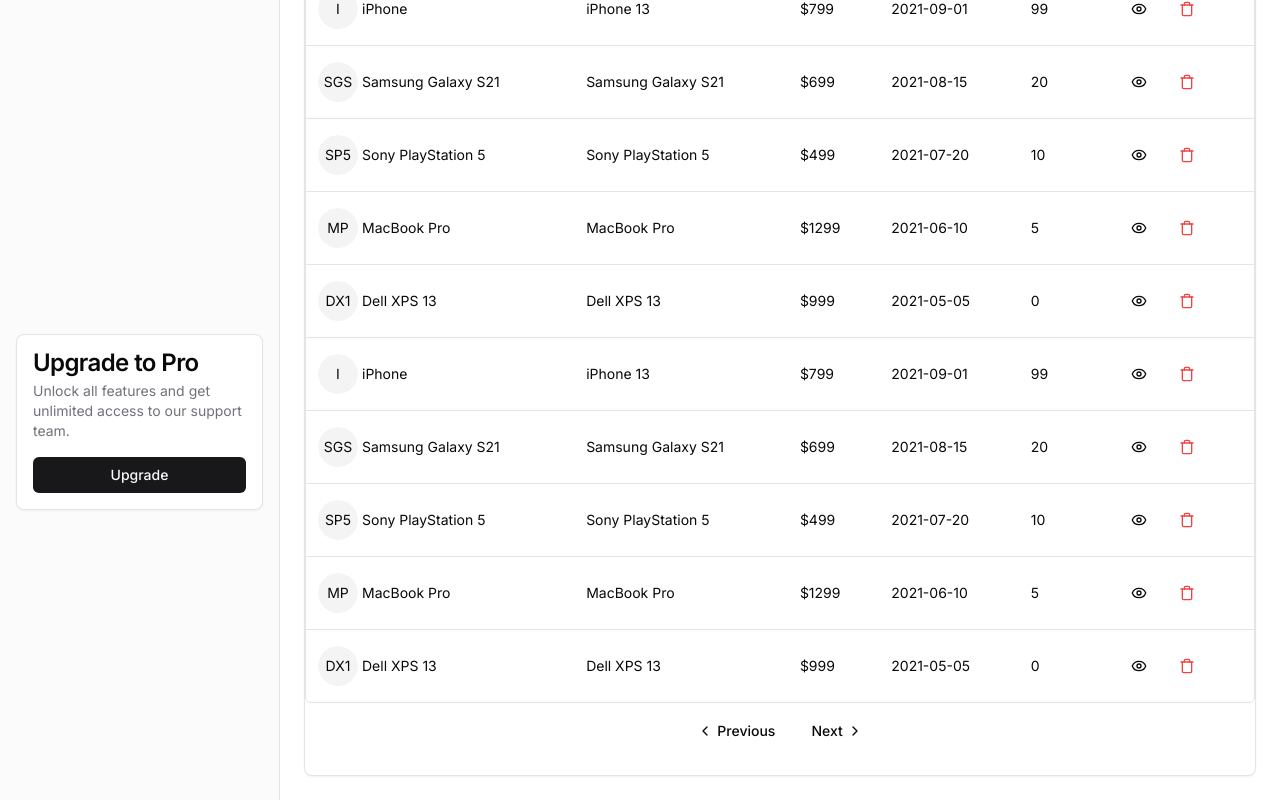
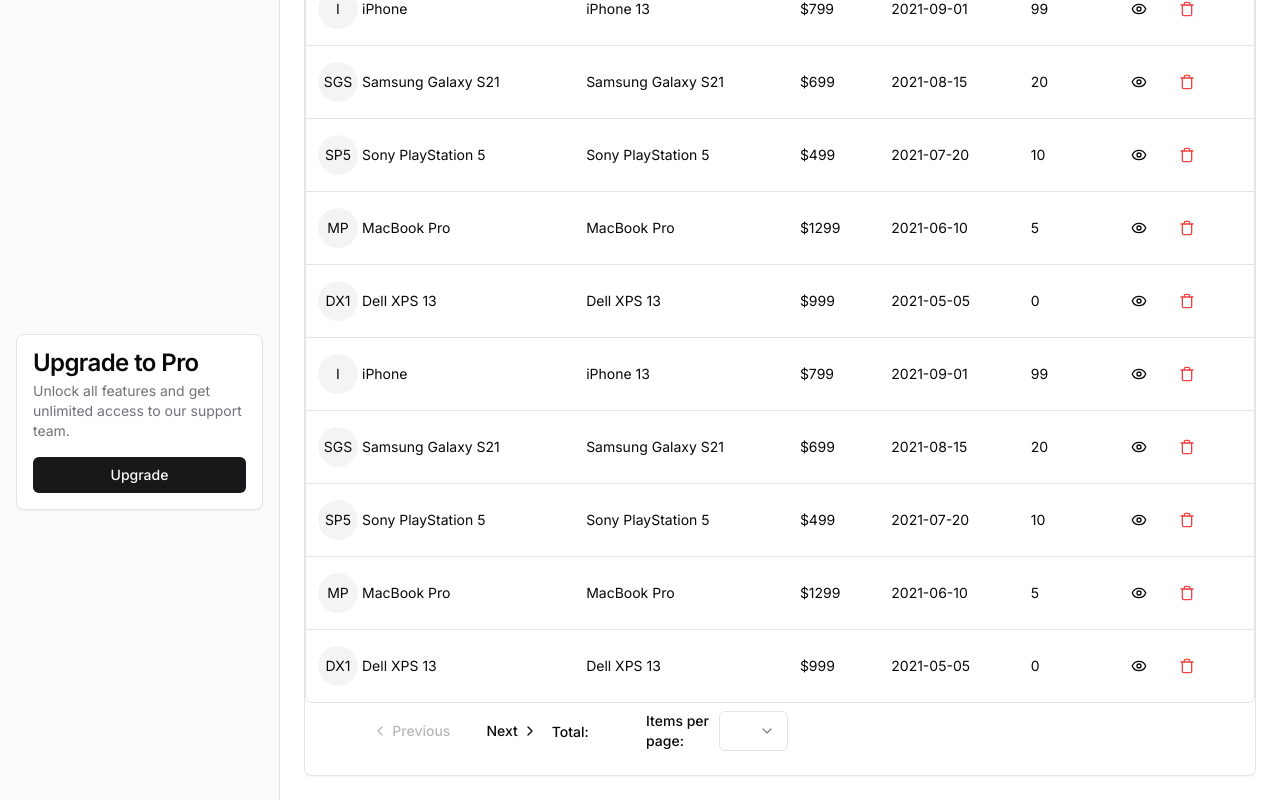
Before and after one commit to zeelmodi-simform/nextjs14-full-stack, a Next.js app: page /dashboard/products in a window 1280 px wide. Shown: the part 274-1074 px from the top of the page. Built offline with nearby package versions, Linux system fonts and the light colour scheme.

Commit message:
feat: Server side pagination added

```diff
--- a/src/app/dashboard/users/page.tsx
+++ b/src/app/dashboard/users/page.tsx
@@ -3,12 +3,11 @@ import SearchBar from "@/components/SearchBar";
 import { Button } from "@/components/ui/button";
 import UsersDataTable from "@/components/UsersDataTable";
 import { fetchUsers } from "@/lib/data";
-import { IUser } from "@/lib/types";
 import Link from "next/link";
 
 type Props = {}
 
-const UsersPage = async ({searchParams} : {searchParams: { search: string}}) => {
+const UsersPage = async ({searchParams} : {searchParams: { search: string, page: number, limit?: number}}) => {
 
   // const [search, setSearch] = useState("")
   // const [currentPage, setCurrentPage] = useState(1)
@@ -29,8 +28,10 @@ const UsersPage = async ({searchParams} : {searchParams: { search: string}}) =>
   }
 
   const searchTerm = searchParams.search || '';
+  const page = searchParams.page || 1;
+  const limit = searchParams.limit || 2;
 
-  const users: IUser[] = await fetchUsers(searchTerm);
+  const { users, totalCount } = await fetchUsers(searchTerm, page, limit);
 
   return (
     <main className="flex flex-1 flex-col gap-4 p-4 lg:gap-6 lg:p-6">
@@ -42,7 +43,7 @@ const UsersPage = async ({searchParams} : {searchParams: { search: string}}) =>
             <Button>Create New User</Button>
           </Link>
         </div>
-        <UsersDataTable users={JSON.parse(JSON.stringify(users))} />
+        <UsersDataTable users={JSON.parse(JSON.stringify(users))} totalCount={totalCount} />
       </div>
     </main>
   );
--- a/src/components/TablePagination/index.tsx
+++ b/src/components/TablePagination/index.tsx
@@ -1,45 +1,145 @@
+'use client';
 
-import { Pagination, PaginationContent, PaginationItem, PaginationLink, PaginationNext, PaginationPrevious } from "@/components/ui/pagination";
+import { Pagination, PaginationContent, PaginationItem, PaginationLink, PaginationNext, PaginationPrevious, } from "@/components/ui/pagination";
+import { Select, SelectContent, SelectItem, SelectTrigger, SelectValue } from "@/components/ui/select";
+import { usePathname, useRouter, useSearchParams } from "next/navigation";
 
 
 type Props = {
-    handlePageChange: any;
-    currentPage: number;
-    totalPages: number;
+    totalCount: number;
 }
 
 const TablePagination = ({
-    handlePageChange,
-    currentPage,
-    totalPages
+    totalCount
 }: Props
 ) => {
+
+
+    const searchParams = useSearchParams();
+    const { replace } = useRouter();
+    const pathname = usePathname()
+
+    const currentPage = parseInt(searchParams.get('page') || '1');
+    const ITEMS_PER_PAGE = parseInt(searchParams.get('limit') || '2');
+
+    const totalPages = Math.ceil(totalCount / ITEMS_PER_PAGE);
+
+
+    const params = new URLSearchParams(searchParams);
+
+    const paginationRange = () => {
+        const siblingCount = 1;
+        const totalPageNumbers = siblingCount * 1 + 5;
+
+        if (totalPageNumbers >= totalPages) {
+            return Array.from({ length: totalPages }, (_, i) => i + 1);
+        }
+
+        const leftSiblingIndex = Math.max(currentPage - siblingCount, 1);
+        const rightSiblingIndex = Math.min(currentPage + siblingCount, totalPages);
+
+        const showLeftEllipsis = leftSiblingIndex > 2;
+        const showRightEllipsis = rightSiblingIndex < totalPages - 2;
+
+        const firstPageIndex = 1;
+        const lastPageIndex = totalPages;
+
+        let pages: number[] = [];
+
+        if (!showLeftEllipsis && showRightEllipsis) {
+            let leftItemCount = 3 + 2 * siblingCount;
+            let leftRange = Array.from({ length: leftItemCount }, (_, i) => i + 1);
+
+            pages = [...leftRange, -1, totalPages];
+        } else if (showLeftEllipsis && !showRightEllipsis) {
+            let rightItemCount = 3 + 2 * siblingCount;
+            let rightRange = Array.from({ length: rightItemCount }, (_, i) => totalPages - rightItemCount + i + 1);
+
+            pages = [firstPageIndex, -1, ...rightRange];
+        } else if (showLeftEllipsis && showRightEllipsis) {
+            let middleRange = Array.from({ length: siblingCount * 2 + 1 }, (_, i) => leftSiblingIndex + i);
+            pages = [firstPageIndex, -1, ...middleRange, -1, lastPageIndex];
+        }
+        return pages;
+    };
+
+    const paginationItems = paginationRange();
+
+    const hasPrev = currentPage === 1;
+    const hasNext = currentPage === totalPages;
+
+    const handlePageChange = (page: number) => {
+        if (page < 1 || page > totalPages) return;
+
+        params.set('page', String(page));
+        replace(`${pathname}?${params.toString()}`);
+    }
+
+    const handleLimitChange = (limit: string) => {
+        params.set('page', '1');
+        params.set('limit', String(limit));
+        replace(`${pathname}?${params.toString()}`);
+    }
+
     return (
+        <div className="flex items-center justify-between">
             <Pagination>
                 <PaginationContent>
                     <PaginationItem>
                         <PaginationPrevious
-                        href="#"
-                        disabled={ currentPage === 1 }
+                            aria-disabled={ hasPrev }
+                            tabIndex={ hasPrev ? -1 : undefined }
+                            className={ hasPrev ? "hover:bg-transparent pointer-events-none hover:text-muted-foreground text-muted-foreground opacity-50 hover:cursor-not-allowed" : "hover:cursor-pointer" }
                             onClick={ () => handlePageChange(currentPage - 1) }
                         />
                     </PaginationItem>
-                { Array.from({ length: totalPages }, (_, i) => i + 1).map((page) => (
-                    <PaginationItem key={ page }>
-                        <PaginationLink href="#" isActive={ page === currentPage } onClick={ () => handlePageChange(page) }>
+                    { paginationItems.map((page, index) => (
+                        <PaginationItem key={ page } >
+                            { page === -1 ? (
+                                <span>...</span>
+                            ) : (
+                                <PaginationLink isActive={ page === currentPage } className="hover:cursor-pointer" onClick={ () => handlePageChange(page) }>
                                     { page }
                                 </PaginationLink>
+                            ) }
                         </PaginationItem>
                     )) }
                     <PaginationItem>
                         <PaginationNext
-                        href="#"
-                        disabled={ currentPage === totalPages }
+                            aria-disabled={ hasNext }
+                            tabIndex={ hasNext ? -1 : undefined }
+                            className={ hasNext ? "hover:bg-transparent pointer-events-none hover:text-muted-foreground text-muted-foreground opacity-50 hover:cursor-not-allowed" : "hover:cursor-pointer" }
                             onClick={ () => handlePageChange(currentPage + 1) }
                         />
                     </PaginationItem>
+                    <PaginationItem>
+                        <span className="text-sm font-medium sm:mr-2">
+                            Total: { totalCount }
+                        </span>
+                    </PaginationItem>
+
                 </PaginationContent>
             </Pagination>
+            <div className="flex flex-col sm:flex-row items-start sm:items-center sm:ml-4">
+
+                <label htmlFor="limit-select" className="text-sm font-medium sm:mr-2">
+                    Items per page:
+                </label>
+                <Select onValueChange={handleLimitChange } value={ ITEMS_PER_PAGE.toString() }>
+                    <SelectTrigger className="w-24">
+                        <SelectValue placeholder={ITEMS_PER_PAGE.toString()} defaultValue={``} />
+                    </SelectTrigger>
+                    <SelectContent>
+                        { [5, 10, 20, 30, 40, 50].map((limit) => (
+                            <SelectItem key={ limit } value={ limit.toString() }>
+                                { limit }
+                            </SelectItem>
+                        )) }
+                    </SelectContent>
+                </Select>
+            </div>
+
+        </div>
     );
 };
 
--- a/src/components/UsersDataTable/index.tsx
+++ b/src/components/UsersDataTable/index.tsx
@@ -11,18 +11,15 @@ import { DataTable } from '../DataTable/index';
 import TablePagination from '../TablePagination/index';
 
 type Props = {
-    users: IUser[]
+    users: IUser[];
+    totalCount: number
 }
 
-const UsersDataTable = ({ users }: Props) => {
+const UsersDataTable = ({ users, totalCount }: Props) => {
 
     const getNameAvatar = (name: string) => {
         const nameArray = name?.split(" ")
         return nameArray?.map((word) => word.charAt(0).toUpperCase()).join("")
-    }
-
-    const handlePageChange = (pageNumber: number) => {
-        // setCurrentPage(pageNumber)
     }
 
     return (
@@ -81,7 +78,7 @@ const UsersDataTable = ({ users }: Props) => {
                 ] }
             />
             <CardFooter>
-                <TablePagination currentPage={ 1 } totalPages={ 5 } handlePageChange={ handlePageChange } />
+                <TablePagination totalCount={ totalCount } />
             </CardFooter>
         </Card>
     );
--- a/src/lib/data.ts
+++ b/src/lib/data.ts
@@ -1,15 +1,17 @@
 import { User } from "@/models/user.model";
 import { connectToDB } from "./dbConnection";
 
+const ITEM_PER_PAGE = 2;
 
-export const fetchUsers = async (searchTerm: string) => {
+export const fetchUsers = async (searchTerm: string, page: number, limit: number = ITEM_PER_PAGE ) => {
     try {
         await connectToDB()
 
         const regex = new RegExp(searchTerm, 'i');
-
-        const users = await User.find({username: {$regex: regex}});
-        return users;
+        const query = {username: {$regex: regex}};
+        const totalCount = await User.countDocuments(query);
+        const users = await User.find(query).limit(limit).skip(limit * (page - 1));
+        return { users, totalCount };
     } catch (error) {
         console.log({error});
         throw new Error('Failed to fetch users!')
```
Lines whose indentation alone changed are shown as unchanged.
